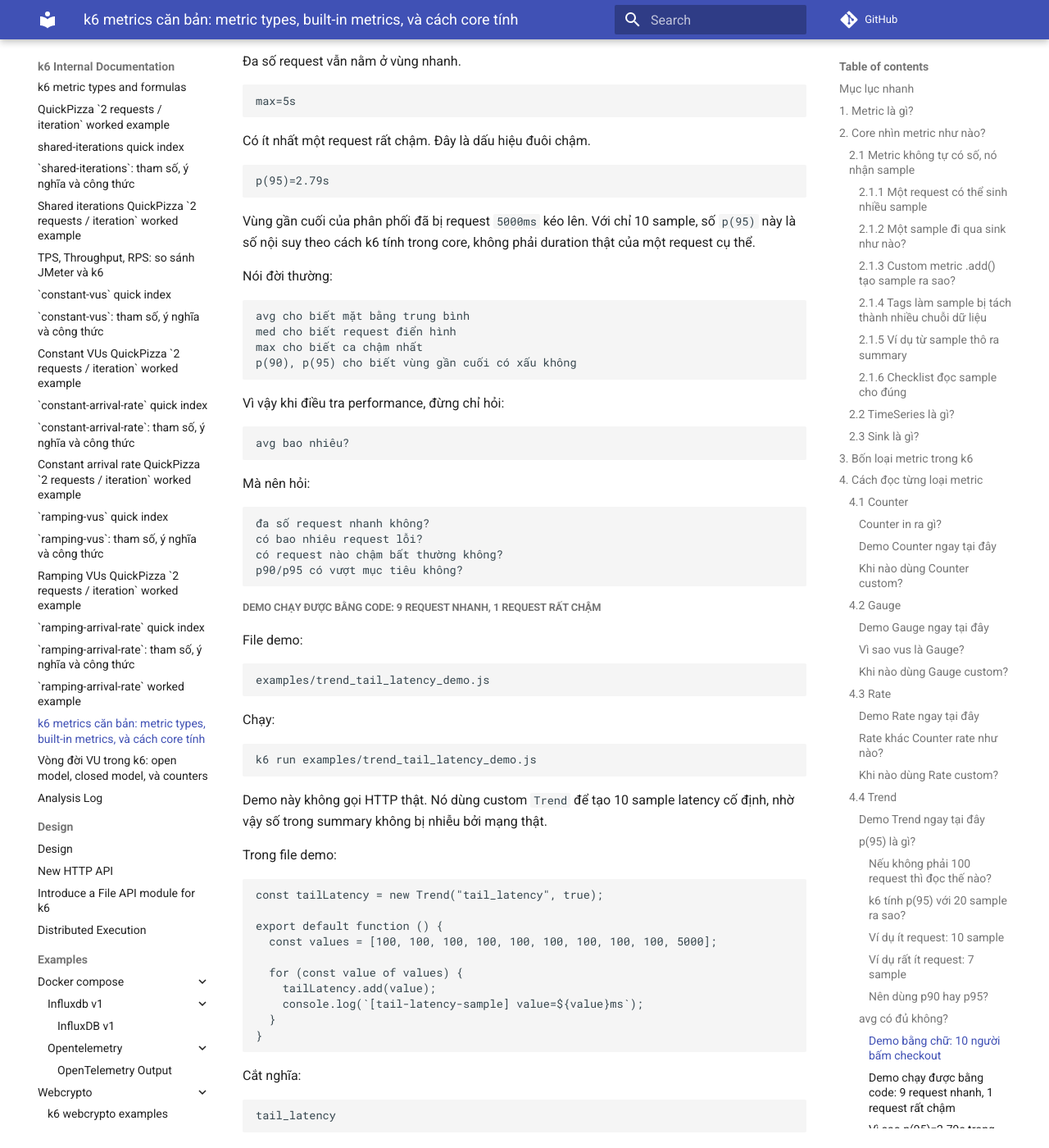
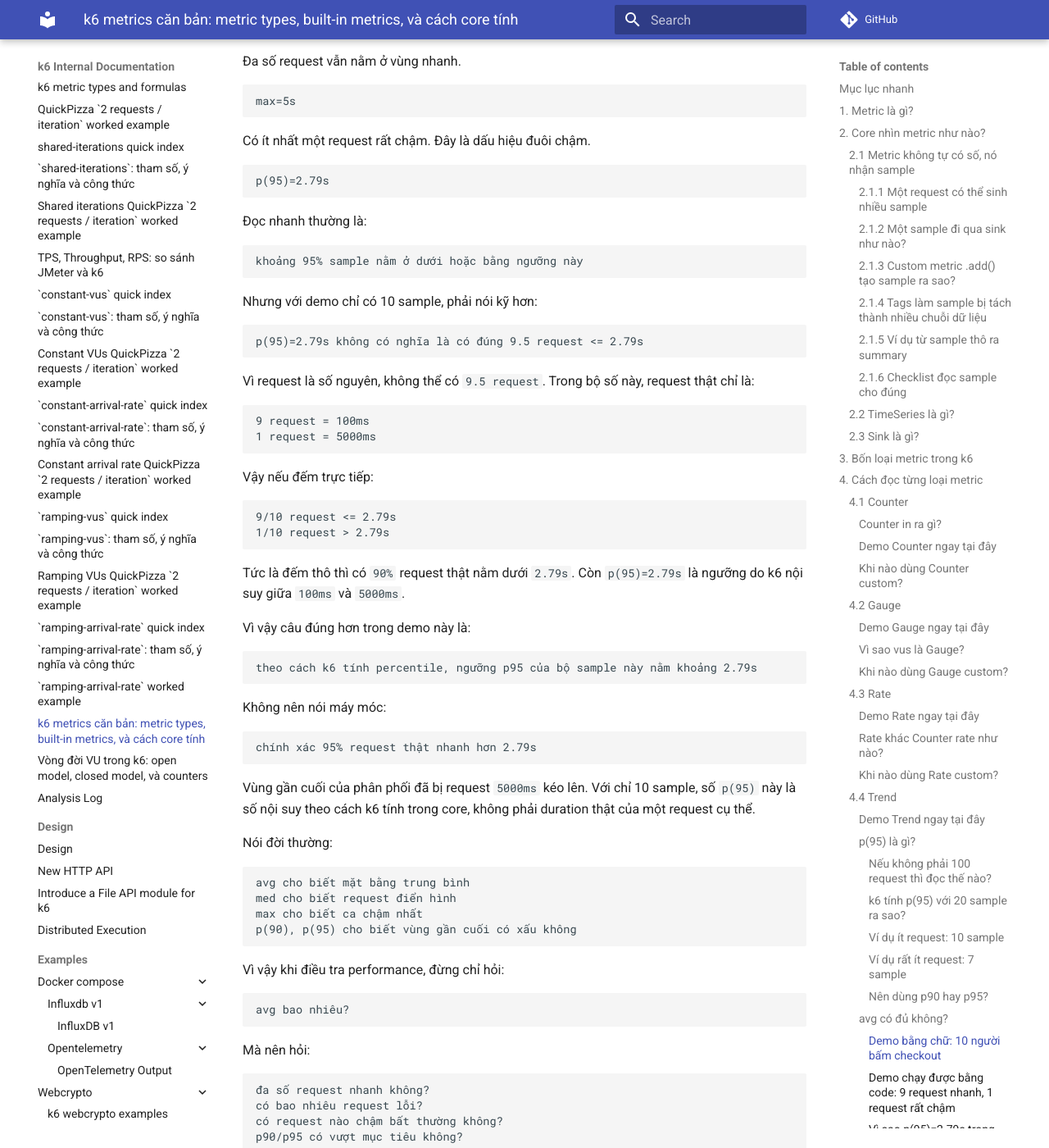
Before and after one commit to meomew-auto/markdown, an MkDocs documentation site: the page built from docs/20260520_k6-metrics-types-builtins-core-guide.md, in a window 1280 px wide and 1400 px high, scrolled down 38203 px. Shown: the whole window at 82% size. Built offline with MkDocs 1.6.1 and Material for MkDocs 9.7.7, drawn with Linux system fonts in a browser that asks for light colours; comment, search, counter and statistics services are not loaded; some of the changed text lies outside the part shown.

Commit message:
Update docs

````diff
--- a/docs/20260520_k6-metrics-types-builtins-core-guide.md
+++ b/docs/20260520_k6-metrics-types-builtins-core-guide.md
@@ -2114,6 +2114,48 @@ Có ít nhất một request rất chậm.
 p(95)=2.79s
 ```
 
+Đọc nhanh thường là:
+
+```text
+khoảng 95% sample nằm ở dưới hoặc bằng ngưỡng này
+```
+
+Nhưng với demo chỉ có 10 sample, phải nói kỹ hơn:
+
+```text
+p(95)=2.79s không có nghĩa là có đúng 9.5 request <= 2.79s
+```
+
+Vì request là số nguyên, không thể có `9.5 request`.
+Trong bộ số này, request thật chỉ là:
+
+```text
+9 request = 100ms
+1 request = 5000ms
+```
+
+Vậy nếu đếm trực tiếp:
+
+```text
+9/10 request <= 2.79s
+1/10 request > 2.79s
+```
+
+Tức là đếm thô thì có `90%` request thật nằm dưới `2.79s`.
+Còn `p(95)=2.79s` là ngưỡng do k6 nội suy giữa `100ms` và `5000ms`.
+
+Vì vậy câu đúng hơn trong demo này là:
+
+```text
+theo cách k6 tính percentile, ngưỡng p95 của bộ sample này nằm khoảng 2.79s
+```
+
+Không nên nói máy móc:
+
+```text
+chính xác 95% request thật nhanh hơn 2.79s
+```
+
 Vùng gần cuối của phân phối đã bị request `5000ms` kéo lên.
 Với chỉ 10 sample, số `p(95)` này là số nội suy theo cách k6 tính trong core, không phải duration thật của một request cụ thể.
 
@@ -2397,6 +2439,35 @@ Vì vậy summary in:
 ```text
 p(95)=2.79s
 ```
+
+Đọc câu này thế nào?
+
+Với dữ liệu lớn, cách đọc thực tế thường là:
+
+```text
+khoảng 95% sample có duration <= p(95)
+khoảng 5% sample còn lại nằm phía trên p(95)
+```
+
+Nhưng với đúng demo 10 sample này, đọc như vậy dễ gây hiểu nhầm.
+Vì core dùng nội suy nên `p(95)=2795ms` không cần trùng với một request thật.
+Nếu đếm request thật trong demo:
+
+```text
+9 request = 100ms <= 2795ms
+1 request = 5000ms > 2795ms
+```
+
+Tức là:
+
+```text
+90% request thật <= 2.79s
+10% request thật > 2.79s
+```
+
+Vậy tại sao vẫn gọi là `p(95)`?
+Vì k6 đang tính vị trí 95% trên đường nối giữa sample ở index `8` và sample ở index `9`.
+Nó không chọn một request thật làm mốc, mà nội suy ra một giá trị nằm giữa hai request đó.
 
 Lưu ý quan trọng:
 
````
